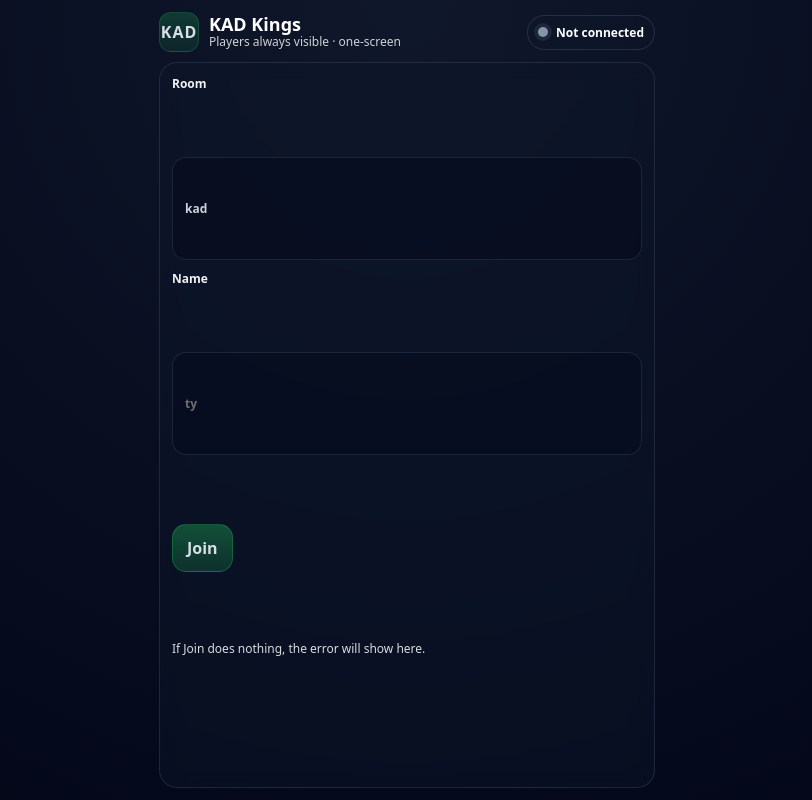
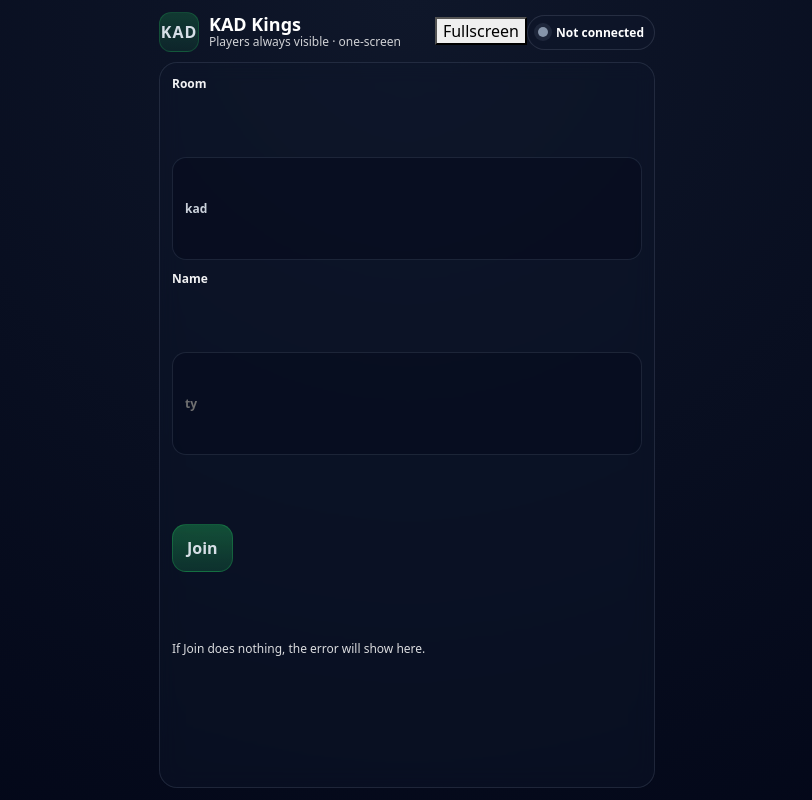
Before and after one commit to wbgl-blip/kadkings, a Next.js app: page / in a window 1280 px wide. Shown: the whole page, without its empty margins (233-1045 px from the left). Built offline with nearby package versions, Linux system fonts and the light colour scheme.

Commit message:
Update page.tsx

```diff
--- a/app/page.tsx
+++ b/app/page.tsx
@@ -77,7 +77,6 @@ function computeVideoLayout(count: number): Layout {
 function parseCard(card: string | null) {
   if (!card) return { rank: "", suit: "", isRed: false, ok: false };
 
-  // Card format is like: "10♥" or "9♣" or "A♠"
   const suit = card.slice(-1);
   const rank = card.slice(0, -1);
   const isRed = suit === "♥" || suit === "♦";
@@ -116,6 +115,8 @@ export default function Page() {
   const [joining, setJoining] = useState(false);
   const [errMsg, setErrMsg] = useState<string>("");
 
+  const [isFullscreen, setIsFullscreen] = useState(false);
+
   const [state, setState] = useState<GameState>({
     host: null,
     deck: [],
@@ -126,6 +127,30 @@ export default function Page() {
   useEffect(() => {
     stateRef.current = state;
   }, [state]);
+
+  /* =========================
+     FULLSCREEN
+  ========================= */
+
+  useEffect(() => {
+    const onFs = () => setIsFullscreen(!!document.fullscreenElement);
+    onFs();
+    document.addEventListener("fullscreenchange", onFs);
+    return () => document.removeEventListener("fullscreenchange", onFs);
+  }, []);
+
+  async function toggleFullscreen() {
+    try {
+      if (document.fullscreenElement) {
+        await document.exitFullscreen();
+      } else {
+        // On some mobile browsers this might be ignored; safe to call.
+        await document.documentElement.requestFullscreen();
+      }
+    } catch {
+      // ignore
+    }
+  }
 
   /* =========================
      VIDEO HANDLING
@@ -445,6 +470,11 @@ export default function Page() {
           </div>
         </div>
 
+        <div className="topRightB">
+          <button className="fsBtnB" onClick={toggleFullscreen} type="button">
+            {isFullscreen ? "Exit" : "Fullscreen"}
+          </button>
+
           <div className="statusB">
             <span
               className="dotB"
@@ -453,6 +483,7 @@ export default function Page() {
               }}
             />
             {connected ? "Connected" : "Not connected"}
+          </div>
         </div>
       </div>
 
@@ -469,7 +500,7 @@ export default function Page() {
           </div>
 
           <div className="rowB">
-            <button className="btnB btnPrimaryB" onClick={connect} disabled={joining}>
+            <button className="btnB btnPrimaryB" onClick={connect} disabled={joining} type="button">
               {joining ? "Joining..." : "Join"}
             </button>
           </div>
@@ -491,7 +522,7 @@ export default function Page() {
                 <div className="statusB" style={{ padding: "8px 10px" }}>
                   Host: <b style={{ marginLeft: 6 }}>{state.host || "—"}</b>
                 </div>
-                <button className="btnB btnDangerB btnTinyB" onClick={disconnect}>
+                <button className="btnB btnDangerB btnTinyB" onClick={disconnect} type="button">
                   Leave
                 </button>
               </div>
@@ -508,7 +539,7 @@ export default function Page() {
 
           <div className="bottomBarB">
             <div className="cardB deckMiniB">
-              <button className="drawComboB" onClick={draw}>
+              <button className="drawComboB" onClick={draw} type="button">
                 <div className="cardSquareB">
                   {card.ok ? (
                     <div className={`miniCardB ${cardColorClass}`}>
@@ -549,10 +580,10 @@ export default function Page() {
                   <div className="drinkNumB">{state.players[me.current]?.drinks ?? 0}</div>
                 </div>
                 <div className="btnGroupB">
-                  <button className="btnB btnTinyB" onClick={() => changeDrink(-1)}>
+                  <button className="btnB btnTinyB" onClick={() => changeDrink(-1)} type="button">
                     -1
                   </button>
-                  <button className="btnB btnPrimaryB btnTinyB" onClick={() => changeDrink(1)}>
+                  <button className="btnB btnPrimaryB btnTinyB" onClick={() => changeDrink(1)} type="button">
                     +1
                   </button>
                 </div>
```
Lines whose indentation alone changed are shown as unchanged.
